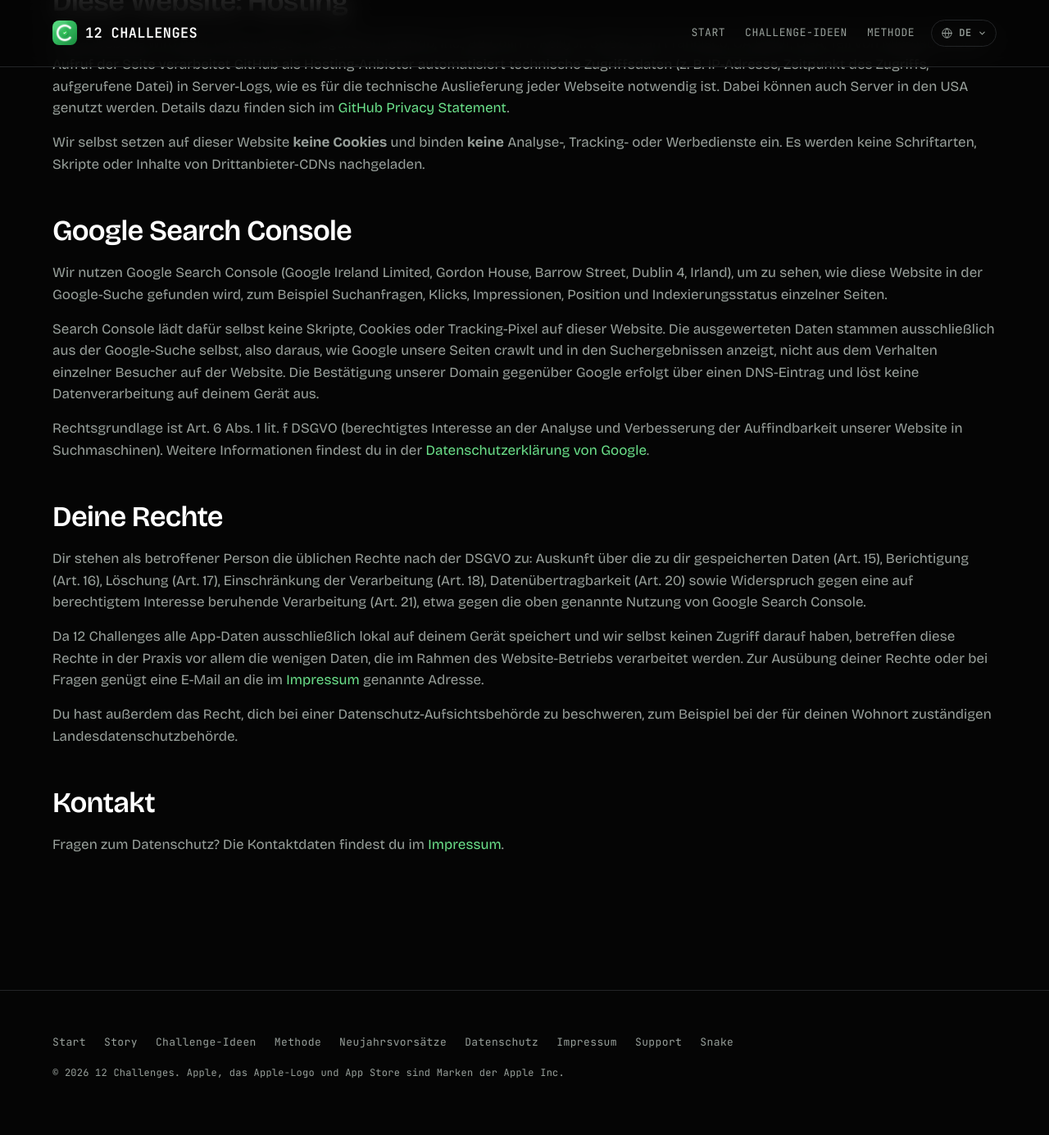
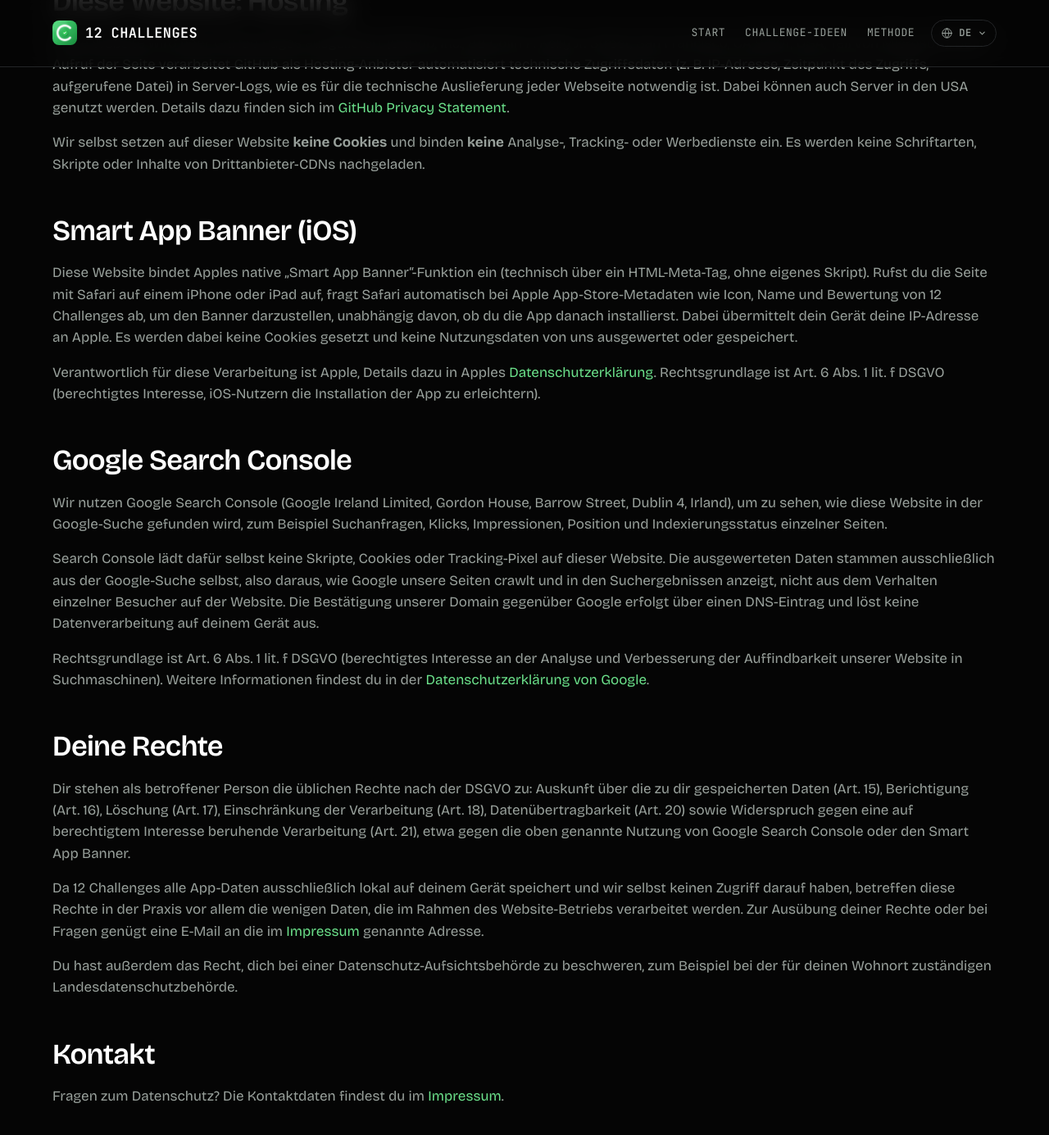
Before and after one commit to YannesJ/12c-website, a Jekyll site: the page built from privacy.html, in a window 1280 px wide and 1400 px high, scrolled down 1304 px. Shown: the top 1385 px of the window at 82% size. Built offline with Jekyll 4.4.1, drawn with Linux system fonts in a browser that asks for light colours; some of the changed text lies outside the part shown.

Commit message:
feat: Smart App Banner in Datenschutzerklärung ergänzen
Der iOS Smart App Banner (apple-itunes-app Meta-Tag) laesst Safari beim
Seitenaufruf App-Store-Metadaten bei Apple abfragen, was eine IP-Adressen-
Uebermittlung an Apple bedeutet. Bisher behauptete die Erklaerung pauschal,
es wuerden keine Drittanbieter-Inhalte geladen. Eigener Abschnitt (DE+EN)
mit Rechtsgrundlage ergaenzt, analog zum bestehenden Google-Search-Console-
Abschnitt.

```diff
--- a/privacy.html
+++ b/privacy.html
@@ -9,7 +9,7 @@ description: "Datenschutzerklärung der iPhone-App 12 Challenges: Deine Daten bl
     <div class="container">
       <article lang="de">
         <h1>Datenschutzerklärung</h1>
-        <p class="lede">Stand: Juli 2026</p>
+        <p class="lede">Stand: August 2026</p>
 
         <section>
           <h2>Verantwortlicher</h2>
@@ -80,6 +80,25 @@ description: "Datenschutzerklärung der iPhone-App 12 Challenges: Deine Daten bl
         </section>
 
         <section>
+          <h2>Smart App Banner (iOS)</h2>
+          <p>
+            Diese Website bindet Apples native „Smart App Banner“-Funktion ein (technisch über
+            ein HTML-Meta-Tag, ohne eigenes Skript). Rufst du die Seite mit Safari auf einem
+            iPhone oder iPad auf, fragt Safari automatisch bei Apple App-Store-Metadaten wie
+            Icon, Name und Bewertung von 12 Challenges ab, um den Banner darzustellen, unabhängig
+            davon, ob du die App danach installierst. Dabei übermittelt dein Gerät deine
+            IP-Adresse an Apple. Es werden dabei keine Cookies gesetzt und keine Nutzungsdaten
+            von uns ausgewertet oder gespeichert.
+          </p>
+          <p>
+            Verantwortlich für diese Verarbeitung ist Apple, Details dazu in Apples
+            <a href="https://www.apple.com/legal/privacy/de-ww/" target="_blank" rel="noopener">Datenschutzerklärung</a>.
+            Rechtsgrundlage ist Art. 6 Abs. 1 lit. f DSGVO (berechtigtes Interesse, iOS-Nutzern
+            die Installation der App zu erleichtern).
+          </p>
+        </section>
+
+        <section>
           <h2>Google Search Console</h2>
           <p>
             Wir nutzen Google Search Console (Google Ireland Limited, Gordon House, Barrow
@@ -110,7 +129,8 @@ description: "Datenschutzerklärung der iPhone-App 12 Challenges: Deine Daten bl
             über die zu dir gespeicherten Daten (Art. 15), Berichtigung (Art. 16), Löschung
             (Art. 17), Einschränkung der Verarbeitung (Art. 18), Datenübertragbarkeit (Art. 20)
             sowie Widerspruch gegen eine auf berechtigtem Interesse beruhende Verarbeitung
-            (Art. 21), etwa gegen die oben genannte Nutzung von Google Search Console.
+            (Art. 21), etwa gegen die oben genannte Nutzung von Google Search Console oder den
+            Smart App Banner.
           </p>
           <p>
             Da 12 Challenges alle App-Daten ausschließlich lokal auf deinem Gerät speichert und
```
Also changed, not shown: en/privacy.html (+20 -2 lines).
